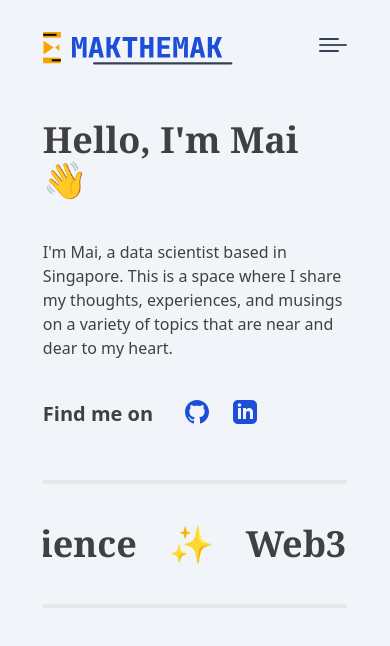
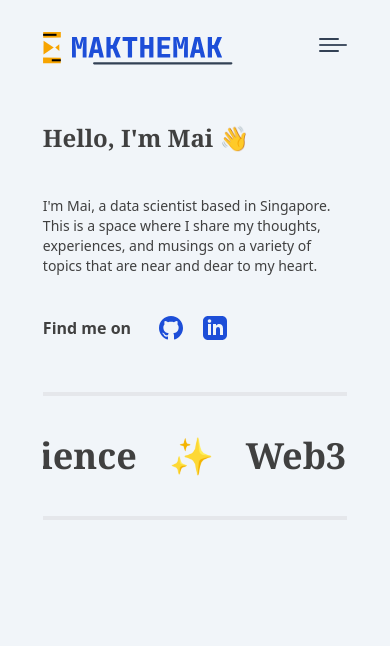
Before and after one commit to immaixq/makthemak, a Next.js app: page / in a window 390 px wide. Shown: the top 646 px of the page. Built offline with nearby package versions, Linux system fonts and the light colour scheme.

Commit message:
Update font sie

```diff
--- a/src/app/about/page.tsx
+++ b/src/app/about/page.tsx
@@ -7,8 +7,8 @@
     return (
         <section>
             <div>
-                <h1 className="font-bold text-5xl font-serif">About Me</h1>
-                <p className="my-6">
+                <h1 className="font-bold text-3xl md:text-5xl font-serif">About Me</h1>
+                <p className="my-6 text-sm md:text-base">
                     Hey there, fellow data explorers! 🚀 I&apos;m Mai, your friendly neighborhood data scientist based in the vibrant city of Singapore.
                     Think of this blog as my magical diary where I spill the beans on all the nerdy spells I&apos;ve mastered and the whimsical thoughts that pop into my head.
                     Whether it&apos;s deciphering data mysteries or having an existential crisis over a missing semicolon, this space is where I pour out my heart and code.
--- a/src/app/blog/[slug]/page.tsx
+++ b/src/app/blog/[slug]/page.tsx
@@ -20,7 +20,7 @@
 
   return (
     <section>
-        <div className="">
+        <div>
           <div className="font-bold text-3xl font-serif">
             <h2>{post.title}</h2>
           </div>
--- a/src/app/blog/page.tsx
+++ b/src/app/blog/page.tsx
@@ -9,7 +9,7 @@
 
     return (
       <section>
-        <h1 className="font-bold text-5xl font-serif mb-8">Blog</h1>
+        <h1 className="font-bold text-5xl font-serif mb-6">Blog</h1>
         {allBlogs
           .sort((a, b) => {
             if (new Date(a.publishedAt) > new Date(b.publishedAt)) {
@@ -23,9 +23,9 @@
               className="flex flex-col space-y-1 mb-6"
               href={`/blog/${post.slug}`}
               >
-                <div className="mb-6 w-full flex flex-col">
-                    <h1 className="mb-6 font-bold dark:text-amber-400 text-blue-700 ">{post.title}</h1>
-                    <p>{post.summary}</p>
+                <div className="mb-4 w-full flex flex-col">
+                    <h1 className="mb-4 text-base md:text-lg font-bold dark:text-amber-400 text-blue-700 ">{post.title}</h1>
+                    <p className='text-sm md:text-base'>{post.summary}</p>
                     {/* <ViewCounter slug={post.slug} trackView={false} /> */}
                 </div>
                 <div className="flex flex-inline tracking-tighter">
--- a/src/app/page.tsx
+++ b/src/app/page.tsx
@@ -23,21 +23,21 @@
   >
     <section className='mx-auto'>
       <div className='flex'>
-      <h1 className='font-bold text-4xl md:text-5xl font-serif'>Hello, I&apos;m Mai 👋</h1>
+      <h1 className='font-bold md:text-5xl font-serif'>Hello, I&apos;m Mai 👋</h1>
 
         </div>
       <div>
-        <p className='my-10 max-w-[640px] text-neutral-700 dark:text-neutral-200'>
+        <p className='text-sm md:text-base my-10 max-w-[640px] text-neutral-700 dark:text-neutral-200'>
           {about()}
         </p>
       </div>
 
         <div className="flex flex-col">
           <div className="flex">
-            <h1 className="mb-5 pr-5 text-lg font-semibold ">Find me on</h1>
+            <h2 className="mb-5 pr-5 font-semibold ">Find me on</h2>
             <div key="{item}" className="mb-5 flex gap-3 ">
               <a href="https://github.com/immaixq">
-                <svg className="fill-blue-700 mx-3" xmlns="http://www.w3.org/2000/svg" width="24" height="24" viewBox="0 0 24 24"><path d="M12 0c-6.626 0-12 5.373-12 12 0 5.302 3.438 9.8 8.207 11.387.599.111.793-.261.793-.577v-2.234c-3.338.726-4.033-1.416-4.033-1.416-.546-1.387-1.333-1.756-1.333-1.756-1.089-.745.083-.729.083-.729 1.205.084 1.839 1.237 1.839 1.237 1.07 1.834 2.807 1.304 3.492.997.107-.775.418-1.305.762-1.604-2.665-.305-5.467-1.334-5.467-5.931 0-1.311.469-2.381 1.236-3.221-.124-.303-.535-1.524.117-3.176 0 0 1.008-.322 3.301 1.23.957-.266 1.983-.399 3.003-.404 1.02.005 2.047.138 3.006.404 2.291-1.552 3.297-1.23 3.297-1.23.653 1.653.242 2.874.118 3.176.77.84 1.235 1.911 1.235 3.221 0 4.609-2.807 5.624-5.479 5.921.43.372.823 1.102.823 2.222v3.293c0 .319.192.694.801.576 4.765-1.589 8.199-6.086 8.199-11.386 0-6.627-5.373-12-12-12z"/>
+                <svg className="fill-blue-700 mx-2" xmlns="http://www.w3.org/2000/svg" width="24" height="24" viewBox="0 0 24 24"><path d="M12 0c-6.626 0-12 5.373-12 12 0 5.302 3.438 9.8 8.207 11.387.599.111.793-.261.793-.577v-2.234c-3.338.726-4.033-1.416-4.033-1.416-.546-1.387-1.333-1.756-1.333-1.756-1.089-.745.083-.729.083-.729 1.205.084 1.839 1.237 1.839 1.237 1.07 1.834 2.807 1.304 3.492.997.107-.775.418-1.305.762-1.604-2.665-.305-5.467-1.334-5.467-5.931 0-1.311.469-2.381 1.236-3.221-.124-.303-.535-1.524.117-3.176 0 0 1.008-.322 3.301 1.23.957-.266 1.983-.399 3.003-.404 1.02.005 2.047.138 3.006.404 2.291-1.552 3.297-1.23 3.297-1.23.653 1.653.242 2.874.118 3.176.77.84 1.235 1.911 1.235 3.221 0 4.609-2.807 5.624-5.479 5.921.43.372.823 1.102.823 2.222v3.293c0 .319.192.694.801.576 4.765-1.589 8.199-6.086 8.199-11.386 0-6.627-5.373-12-12-12z"/>
                 </svg>
               </a>
               <a href='linkedin.com/in/mai-xueqiao'>
```
